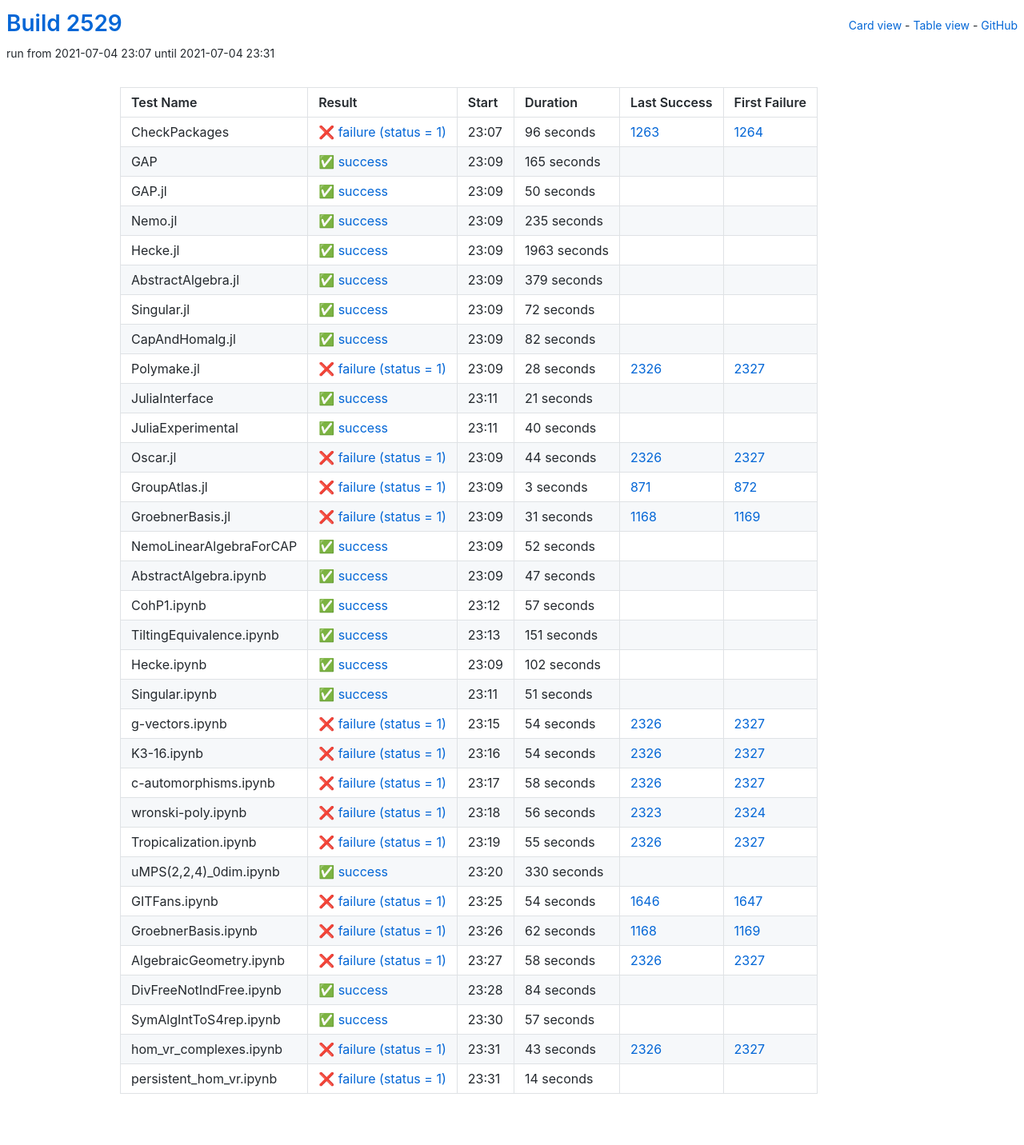
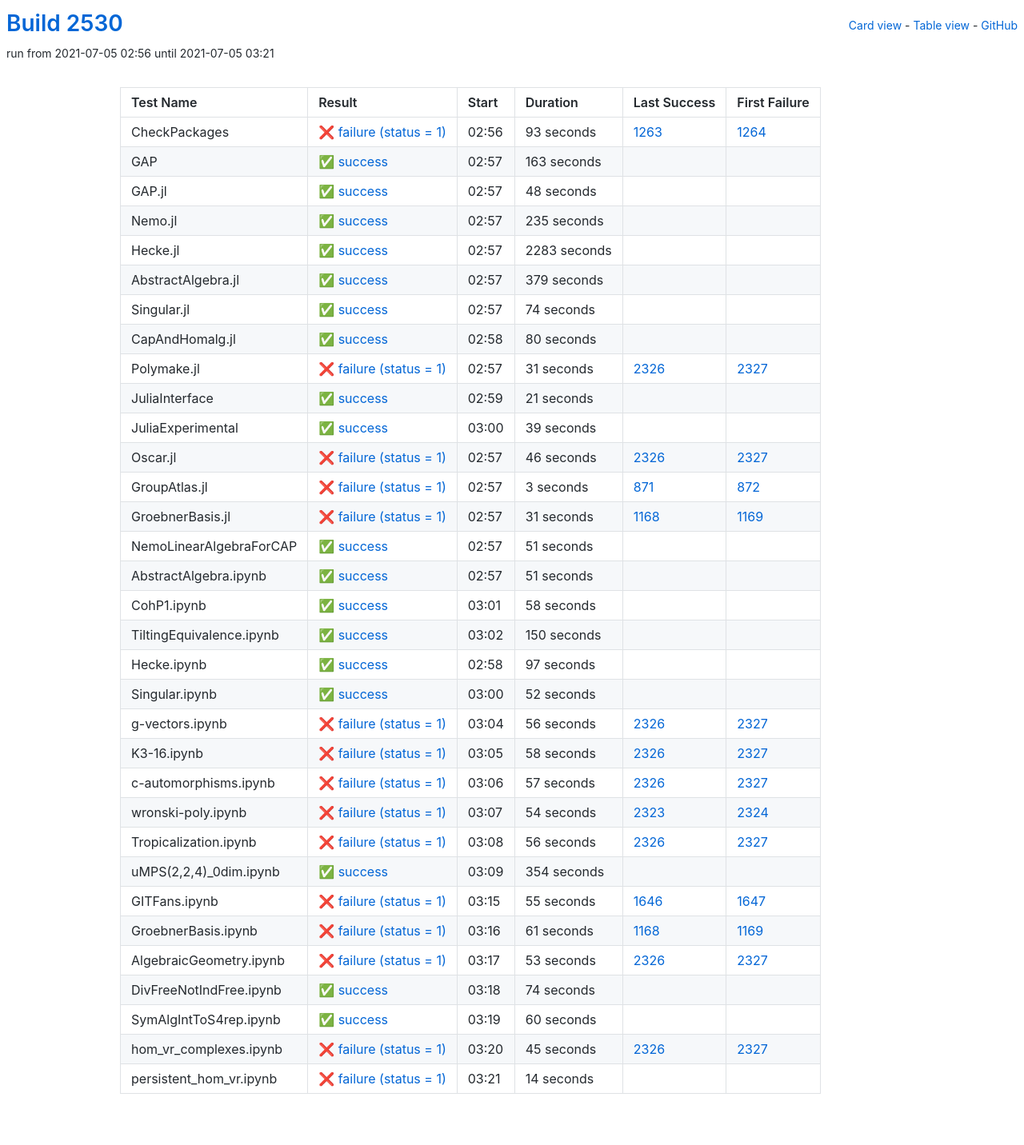
Before and after one commit to oscar-system/oscar-ci-status-stable, a Jekyll site: the page built from table.html, in a window 1280 px wide. Shown: the whole page at 80% size. Built offline with Jekyll 4.4.1, drawn with Linux system fonts in a browser that asks for light colours.

Commit message:
Build #2530

```diff
--- a/_data/ci.yml
+++ b/_data/ci.yml
@@ -1,6 +1,6 @@
 ---
-build: 2529
-build_url: https://oscarci.mathematik.uni-kl.de/job/oscar-stable/2529/
+build: 2530
+build_url: https://oscarci.mathematik.uni-kl.de/job/oscar-stable/2530/
 job: oscar-stable
 organization: oscar-system
 repo: oscar-ci-status-stable
@@ -8,44 +8,44 @@ repourl: https://github.com/oscar-system/oscar-ci-status-stable
 tests:
 - name: CheckPackages
   id: checkpackages
-  log: https://oscarci.mathematik.uni-kl.de/job/oscar-stable/2529/artifact/logs/build-2529/CheckPackages.log
-  start: 2021-07-04 23:07
+  log: https://oscarci.mathematik.uni-kl.de/job/oscar-stable/2530/artifact/logs/build-2530/CheckPackages.log
+  start: 2021-07-05 02:56
   success: false
   exitcode: 1
   status: failure
-  duration: 96
+  duration: 93
   last_success: 1263
   last_success_url: https://oscarci.mathematik.uni-kl.de/job/oscar-stable/1263/
   first_failure: 1264
   first_failure_url: https://oscarci.mathematik.uni-kl.de/job/oscar-stable/1264/
 - name: GAP
   id: gap
-  log: https://oscarci.mathematik.uni-kl.de/job/oscar-stable/2529/artifact/logs/build-2529/GAP.log
-  start: 2021-07-04 23:09
+  log: https://oscarci.mathematik.uni-kl.de/job/oscar-stable/2530/artifact/logs/build-2530/GAP.log
+  start: 2021-07-05 02:57
   success: true
   exitcode: 0
   status: success
-  duration: 165
+  duration: 163
   last_success: false
   last_success_url:
   first_failure: false
   first_failure_url:
 - name: GAP.jl
   id: gap-jl
-  log: https://oscarci.mathematik.uni-kl.de/job/oscar-stable/2529/artifact/logs/build-2529/GAP.jl.log
-  start: 2021-07-04 23:09
+  log: https://oscarci.mathematik.uni-kl.de/job/oscar-stable/2530/artifact/logs/build-2530/GAP.jl.log
+  start: 2021-07-05 02:57
   success: true
   exitcode: 0
   status: success
-  duration: 50
+  duration: 48
   last_success: false
   last_success_url:
   first_failure: false
   first_failure_url:
 - name: Nemo.jl
   id: nemo-jl
-  log: https://oscarci.mathematik.uni-kl.de/job/oscar-stable/2529/artifact/logs/build-2529/Nemo.jl.log
-  start: 2021-07-04 23:09
+  log: https://oscarci.mathematik.uni-kl.de/job/oscar-stable/2530/artifact/logs/build-2530/Nemo.jl.log
+  start: 2021-07-05 02:57
   success: true
   exitcode: 0
   status: success
@@ -56,20 +56,20 @@ tests:
   first_failure_url:
 - name: Hecke.jl
   id: hecke-jl
-  log: https://oscarci.mathematik.uni-kl.de/job/oscar-stable/2529/artifact/logs/build-2529/Hecke.jl.log
-  start: 2021-07-04 23:09
+  log: https://oscarci.mathematik.uni-kl.de/job/oscar-stable/2530/artifact/logs/build-2530/Hecke.jl.log
+  start: 2021-07-05 02:57
   success: true
   exitcode: 0
   status: success
-  duration: 1963
+  duration: 2283
   last_success: false
   last_success_url:
   first_failure: false
   first_failure_url:
 - name: AbstractAlgebra.jl
   id: abstractalgebra-jl
-  log: https://oscarci.mathematik.uni-kl.de/job/oscar-stable/2529/artifact/logs/build-2529/AbstractAlgebra.jl.log
-  start: 2021-07-04 23:09
+  log: https://oscarci.mathematik.uni-kl.de/job/oscar-stable/2530/artifact/logs/build-2530/AbstractAlgebra.jl.log
+  start: 2021-07-05 02:57
   success: true
   exitcode: 0
   status: success
@@ -80,44 +80,44 @@ tests:
   first_failure_url:
 - name: Singular.jl
   id: singular-jl
-  log: https://oscarci.mathematik.uni-kl.de/job/oscar-stable/2529/artifact/logs/build-2529/Singular.jl.log
-  start: 2021-07-04 23:09
+  log: https://oscarci.mathematik.uni-kl.de/job/oscar-stable/2530/artifact/logs/build-2530/Singular.jl.log
+  start: 2021-07-05 02:57
   success: true
   exitcode: 0
   status: success
-  duration: 72
+  duration: 74
   last_success: false
   last_success_url:
   first_failure: false
   first_failure_url:
 - name: CapAndHomalg.jl
   id: capandhomalg-jl
-  log: https://oscarci.mathematik.uni-kl.de/job/oscar-stable/2529/artifact/logs/build-2529/CapAndHomalg.jl.log
-  start: 2021-07-04 23:09
+  log: https://oscarci.mathematik.uni-kl.de/job/oscar-stable/2530/artifact/logs/build-2530/CapAndHomalg.jl.log
+  start: 2021-07-05 02:58
   success: true
   exitcode: 0
   status: success
-  duration: 82
+  duration: 80
   last_success: false
   last_success_url:
   first_failure: false
   first_failure_url:
 - name: Polymake.jl
   id: polymake-jl
-  log: https://oscarci.mathematik.uni-kl.de/job/oscar-stable/2529/artifact/logs/build-2529/Polymake.jl.log
-  start: 2021-07-04 23:09
+  log: https://oscarci.mathematik.uni-kl.de/job/oscar-stable/2530/artifact/logs/build-2530/Polymake.jl.log
+  start: 2021-07-05 02:57
   success: false
   exitcode: 1
   status: failure
-  duration: 28
+  duration: 31
   last_success: 2326
   last_success_url: https://oscarci.mathematik.uni-kl.de/job/oscar-stable/2326/
   first_failure: 2327
   first_failure_url: https://oscarci.mathematik.uni-kl.de/job/oscar-stable/2327/
 - name: JuliaInterface
   id: juliainterface
-  log: https://oscarci.mathematik.uni-kl.de/job/oscar-stable/2529/artifact/logs/build-2529/JuliaInterface.log
-  start: 2021-07-04 23:11
+  log: https://oscarci.mathematik.uni-kl.de/job/oscar-stable/2530/artifact/logs/build-2530/JuliaInterface.log
+  start: 2021-07-05 02:59
   success: true
   exitcode: 0
   status: success
@@ -128,32 +128,32 @@ tests:
   first_failure_url:
 - name: JuliaExperimental
   id: juliaexperimental
-  log: https://oscarci.mathematik.uni-kl.de/job/oscar-stable/2529/artifact/logs/build-2529/JuliaExperimental.log
-  start: 2021-07-04 23:11
+  log: https://oscarci.mathematik.uni-kl.de/job/oscar-stable/2530/artifact/logs/build-2530/JuliaExperimental.log
+  start: 2021-07-05 03:00
   success: true
   exitcode: 0
   status: success
-  duration: 40
+  duration: 39
   last_success: false
   last_success_url:
   first_failure: false
   first_failure_url:
 - name: Oscar.jl
   id: oscar-jl
-  log: https://oscarci.mathematik.uni-kl.de/job/oscar-stable/2529/artifact/logs/build-2529/Oscar.jl.log
-  start: 2021-07-04 23:09
+  log: https://oscarci.mathematik.uni-kl.de/job/oscar-stable/2530/artifact/logs/build-2530/Oscar.jl.log
+  start: 2021-07-05 02:57
   success: false
   exitcode: 1
   status: failure
-  duration: 44
+  duration: 46
   last_success: 2326
   last_success_url: https://oscarci.mathematik.uni-kl.de/job/oscar-stable/2326/
   first_failure: 2327
   first_failure_url: https://oscarci.mathematik.uni-kl.de/job/oscar-stable/2327/
 - name: GroupAtlas.jl
   id: groupatlas-jl
-  log: https://oscarci.mathematik.uni-kl.de/job/oscar-stable/2529/artifact/logs/build-2529/GroupAtlas.jl.log
-  start: 2021-07-04 23:09
+  log: https://oscarci.mathematik.uni-kl.de/job/oscar-stable/2530/artifact/logs/build-2530/GroupAtlas.jl.log
+  start: 2021-07-05 02:57
   success: false
   exitcode: 1
   status: failure
@@ -164,8 +164,8 @@ tests:
   first_failure_url: https://oscarci.mathematik.uni-kl.de/job/oscar-stable/872/
 - name: GroebnerBasis.jl
   id: groebnerbasis-jl
-  log: https://oscarci.mathematik.uni-kl.de/job/oscar-stable/2529/artifact/logs/build-2529/GroebnerBasis.jl.log
-  start: 2021-07-04 23:09
+  log: https://oscarci.mathematik.uni-kl.de/job/oscar-stable/2530/artifact/logs/build-2530/GroebnerBasis.jl.log
+  start: 2021-07-05 02:57
   success: false
   exitcode: 1
   status: failure
@@ -176,8 +176,68 @@ tests:
   first_failure_url: https://oscarci.mathematik.uni-kl.de/job/oscar-stable/1169/
 - name: NemoLinearAlgebraForCAP
   id: nemolinearalgebraforcap
-  log: https://oscarci.mathematik.uni-kl.de/job/oscar-stable/2529/artifact/logs/build-2529/NemoLinearAlgebraForCAP.log
-  start: 2021-07-04 23:09
+  log: https://oscarci.mathematik.uni-kl.de/job/oscar-stable/2530/artifact/logs/build-2530/NemoLinearAlgebraForCAP.log
+  start: 2021-07-05 02:57
+  success: true
+  exitcode: 0
+  status: success
+  duration: 51
+  last_success: false
+  last_success_url:
+  first_failure: false
+  first_failure_url:
+- name: AbstractAlgebra.ipynb
+  id: abstractalgebra-ipynb
+  log: https://oscarci.mathematik.uni-kl.de/job/oscar-stable/2530/artifact/logs/build-2530/AbstractAlgebra.ipynb.log
+  start: 2021-07-05 02:57
+  success: true
+  exitcode: 0
+  status: success
+  duration: 51
+  last_success: false
+  last_success_url:
+  first_failure: false
+  first_failure_url:
+- name: CohP1.ipynb
+  id: cohp1-ipynb
+  log: https://oscarci.mathematik.uni-kl.de/job/oscar-stable/2530/artifact/logs/build-2530/CohP1.ipynb.log
+  start: 2021-07-05 03:01
+  success: true
+  exitcode: 0
+  status: success
+  duration: 58
+  last_success: false
+  last_success_url:
+  first_failure: false
+  first_failure_url:
+- name: TiltingEquivalence.ipynb
+  id: tiltingequivalence-ipynb
+  log: https://oscarci.mathematik.uni-kl.de/job/oscar-stable/2530/artifact/logs/build-2530/TiltingEquivalence.ipynb.log
+  start: 2021-07-05 03:02
+  success: true
+  exitcode: 0
+  status: success
+  duration: 150
+  last_success: false
+  last_success_url:
+  first_failure: false
+  first_failure_url:
+- name: Hecke.ipynb
+  id: hecke-ipynb
+  log: https://oscarci.mathematik.uni-kl.de/job/oscar-stable/2530/artifact/logs/build-2530/Hecke.ipynb.log
+  start: 2021-07-05 02:58
+  success: true
+  exitcode: 0
+  status: success
+  duration: 97
+  last_success: false
+  last_success_url:
+  first_failure: false
+  first_failure_url:
+- name: Singular.ipynb
+  id: singular-ipynb
+  log: https://oscarci.mathematik.uni-kl.de/job/oscar-stable/2530/artifact/logs/build-2530/Singular.ipynb.log
+  start: 2021-07-05 03:00
   success: true
   exitcode: 0
   status: success
@@ -186,94 +246,22 @@ tests:
   last_success_url:
   first_failure: false
   first_failure_url:
-- name: AbstractAlgebra.ipynb
-  id: abstractalgebra-ipynb
-  log: https://oscarci.mathematik.uni-kl.de/job/oscar-stable/2529/artifact/logs/build-2529/AbstractAlgebra.ipynb.log
-  start: 2021-07-04 23:09
-  success: true
-  exitcode: 0
-  status: success
-  duration: 47
-  last_success: false
-  last_success_url:
-  first_failure: false
-  first_failure_url:
-- name: CohP1.ipynb
-  id: cohp1-ipynb
-  log: https://oscarci.mathematik.uni-kl.de/job/oscar-stable/2529/artifact/logs/build-2529/CohP1.ipynb.log
-  start: 2021-07-04 23:12
-  success: true
-  exitcode: 0
-  status: success
-  duration: 57
-  last_success: false
-  last_success_url:
-  first_failure: false
-  first_failure_url:
-- name: TiltingEquivalence.ipynb
-  id: tiltingequivalence-ipynb
-  log: https://oscarci.mathematik.uni-kl.de/job/oscar-stable/2529/artifact/logs/build-2529/TiltingEquivalence.ipynb.log
-  start: 2021-07-04 23:13
-  success: true
-  exitcode: 0
-  status: success
-  duration: 151
-  last_success: false
-  last_success_url:
-  first_failure: false
-  first_failure_url:
-- name: Hecke.ipynb
-  id: hecke-ipynb
-  log: https://oscarci.mathematik.uni-kl.de/job/oscar-stable/2529/artifact/logs/build-2529/Hecke.ipynb.log
-  start: 2021-07-04 23:09
-  success: true
-  exitcode: 0
-  status: success
-  duration: 102
-  last_success: false
-  last_success_url:
-  first_failure: false
-  first_failure_url:
-- name: Singular.ipynb
-  id: singular-ipynb
-  log: https://oscarci.mathematik.uni-kl.de/job/oscar-stable/2529/artifact/logs/build-2529/Singular.ipynb.log
-  start: 2021-07-04 23:11
-  success: true
-  exitcode: 0
-  status: success
-  duration: 51
-  last_success: false
-  last_success_url:
-  first_failure: false
-  first_failure_url:
 - name: g-vectors.ipynb
   id: g-vectors-ipynb
-  log: https://oscarci.mathematik.uni-kl.de/job/oscar-stable/2529/artifact/logs/build-2529/g-vectors.ipynb.log
-  start: 2021-07-04 23:15
+  log: https://oscarci.mathematik.uni-kl.de/job/oscar-stable/2530/artifact/logs/build-2530/g-vectors.ipynb.log
+  start: 2021-07-05 03:04
   success: false
   exitcode: 1
   status: failure
-  duration: 54
+  duration: 56
   last_success: 2326
   last_success_url: https://oscarci.mathematik.uni-kl.de/job/oscar-stable/2326/
   first_failure: 2327
   first_failure_url: https://oscarci.mathematik.uni-kl.de/job/oscar-stable/2327/
 - name: K3-16.ipynb
   id: k3-16-ipynb
-  log: https://oscarci.mathematik.uni-kl.de/job/oscar-stable/2529/artifact/logs/build-2529/K3-16.ipynb.log
-  start: 2021-07-04 23:16
-  success: false
-  exitcode: 1
-  status: failure
-  duration: 54
-  last_success: 2326
-  last_success_url: https://oscarci.mathematik.uni-kl.de/job/oscar-stable/2326/
-  first_failure: 2327
-  first_failure_url: https://oscarci.mathematik.uni-kl.de/job/oscar-stable/2327/
-- name: c-automorphisms.ipynb
-  id: c-automorphisms-ipynb
-  log: https://oscarci.mathematik.uni-kl.de/job/oscar-stable/2529/artifact/logs/build-2529/c-automorphisms.ipynb.log
-  start: 2021-07-04 23:17
+  log: https://oscarci.mathematik.uni-kl.de/job/oscar-stable/2530/artifact/logs/build-2530/K3-16.ipynb.log
+  start: 2021-07-05 03:05
   success: false
   exitcode: 1
   status: failure
@@ -282,118 +270,130 @@ tests:
   last_success_url: https://oscarci.mathematik.uni-kl.de/job/oscar-stable/2326/
   first_failure: 2327
   first_failure_url: https://oscarci.mathematik.uni-kl.de/job/oscar-stable/2327/
-- name: wronski-poly.ipynb
-  id: wronski-poly-ipynb
-  log: https://oscarci.mathematik.uni-kl.de/job/oscar-stable/2529/artifact/logs/build-2529/wronski-poly.ipynb.log
-  start: 2021-07-04 23:18
+- name: c-automorphisms.ipynb
+  id: c-automorphisms-ipynb
+  log: https://oscarci.mathematik.uni-kl.de/job/oscar-stable/2530/artifact/logs/build-2530/c-automorphisms.ipynb.log
+  start: 2021-07-05 03:06
   success: false
   exitcode: 1
   status: failure
-  duration: 56
+  duration: 57
+  last_success: 2326
+  last_success_url: https://oscarci.mathematik.uni-kl.de/job/oscar-stable/2326/
+  first_failure: 2327
+  first_failure_url: https://oscarci.mathematik.uni-kl.de/job/oscar-stable/2327/
+- name: wronski-poly.ipynb
+  id: wronski-poly-ipynb
+  log: https://oscarci.mathematik.uni-kl.de/job/oscar-stable/2530/artifact/logs/build-2530/wronski-poly.ipynb.log
+  start: 2021-07-05 03:07
+  success: false
+  exitcode: 1
+  status: failure
+  duration: 54
   last_success: 2323
   last_success_url: https://oscarci.mathematik.uni-kl.de/job/oscar-stable/2323/
   first_failure: 2324
   first_failure_url: https://oscarci.mathematik.uni-kl.de/job/oscar-stable/2324/
 - name: Tropicalization.ipynb
   id: tropicalization-ipynb
-  log: https://oscarci.mathematik.uni-kl.de/job/oscar-stable/2529/artifact/logs/build-2529/Tropicalization.ipynb.log
-  start: 2021-07-04 23:19
+  log: https://oscarci.mathematik.uni-kl.de/job/oscar-stable/2530/artifact/logs/build-2530/Tropicalization.ipynb.log
+  start: 2021-07-05 03:08
   success: false
   exitcode: 1
   status: failure
-  duration: 55
+  duration: 56
   last_success: 2326
   last_success_url: https://oscarci.mathematik.uni-kl.de/job/oscar-stable/2326/
   first_failure: 2327
   first_failure_url: https://oscarci.mathematik.uni-kl.de/job/oscar-stable/2327/
 - name: uMPS(2,2,4)_0dim.ipynb
   id: umps-2-2-4-0dim-ipynb
-  log: https://oscarci.mathematik.uni-kl.de/job/oscar-stable/2529/artifact/logs/build-2529/uMPS-2-2-4-_0dim.ipynb.log
-  start: 2021-07-04 23:20
+  log: https://oscarci.mathematik.uni-kl.de/job/oscar-stable/2530/artifact/logs/build-2530/uMPS-2-2-4-_0dim.ipynb.log
+  start: 2021-07-05 03:09
   success: true
   exitcode: 0
   status: success
-  duration: 330
+  duration: 354
   last_success: false
   last_success_url:
   first_failure: false
   first_failure_url:
 - name: GITFans.ipynb
   id: gitfans-ipynb
-  log: https://oscarci.mathematik.uni-kl.de/job/oscar-stable/2529/artifact/logs/build-2529/GITFans.ipynb.log
-  start: 2021-07-04 23:25
+  log: https://oscarci.mathematik.uni-kl.de/job/oscar-stable/2530/artifact/logs/build-2530/GITFans.ipynb.log
+  start: 2021-07-05 03:15
   success: false
   exitcode: 1
   status: failure
-  duration: 54
+  duration: 55
   last_success: 1646
   last_success_url: https://oscarci.mathematik.uni-kl.de/job/oscar-stable/1646/
   first_failure: 1647
   first_failure_url: https://oscarci.mathematik.uni-kl.de/job/oscar-stable/1647/
 - name: GroebnerBasis.ipynb
   id: groebnerbasis-ipynb
-  log: https://oscarci.mathematik.uni-kl.de/job/oscar-stable/2529/artifact/logs/build-2529/GroebnerBasis.ipynb.log
-  start: 2021-07-04 23:26
+  log: https://oscarci.mathematik.uni-kl.de/job/oscar-stable/2530/artifact/logs/build-2530/GroebnerBasis.ipynb.log
+  start: 2021-07-05 03:16
   success: false
   exitcode: 1
   status: failure
-  duration: 62
+  duration: 61
   last_success: 1168
   last_success_url: https://oscarci.mathematik.uni-kl.de/job/oscar-stable/1168/
   first_failure: 1169
   first_failure_url: https://oscarci.mathematik.uni-kl.de/job/oscar-stable/1169/
 - name: AlgebraicGeometry.ipynb
   id: algebraicgeometry-ipynb
-  log: https://oscarci.mathematik.uni-kl.de/job/oscar-stable/2529/artifact/logs/build-2529/AlgebraicGeometry.ipynb.log
-  start: 2021-07-04 23:27
+  log: https://oscarci.mathematik.uni-kl.de/job/oscar-stable/2530/artifact/logs/build-2530/AlgebraicGeometry.ipynb.log
+  start: 2021-07-05 03:17
   success: false
   exitcode: 1
   status: failure
-  duration: 58
+  duration: 53
   last_success: 2326
   last_success_url: https://oscarci.mathematik.uni-kl.de/job/oscar-stable/2326/
   first_failure: 2327
   first_failure_url: https://oscarci.mathematik.uni-kl.de/job/oscar-stable/2327/
 - name: DivFreeNotIndFree.ipynb
   id: divfreenotindfree-ipynb
-  log: https://oscarci.mathematik.uni-kl.de/job/oscar-stable/2529/artifact/logs/build-2529/DivFreeNotIndFree.ipynb.log
-  start: 2021-07-04 23:28
+  log: https://oscarci.mathematik.uni-kl.de/job/oscar-stable/2530/artifact/logs/build-2530/DivFreeNotIndFree.ipynb.log
+  start: 2021-07-05 03:18
   success: true
   exitcode: 0
   status: success
-  duration: 84
+  duration: 74
   last_success: false
   last_success_url:
   first_failure: false
   first_failure_url:
 - name: SymAlgIntToS4rep.ipynb
   id: symalginttos4rep-ipynb
-  log: https://oscarci.mathematik.uni-kl.de/job/oscar-stable/2529/artifact/logs/build-2529/SymAlgIntToS4rep.ipynb.log
-  start: 2021-07-04 23:30
+  log: https://oscarci.mathematik.uni-kl.de/job/oscar-stable/2530/artifact/logs/build-2530/SymAlgIntToS4rep.ipynb.log
+  start: 2021-07-05 03:19
   success: true
   exitcode: 0
   status: success
-  duration: 57
+  duration: 60
   last_success: false
   last_success_url:
   first_failure: false
   first_failure_url:
 - name: hom_vr_complexes.ipynb
   id: hom-vr-complexes-ipynb
-  log: https://oscarci.mathematik.uni-kl.de/job/oscar-stable/2529/artifact/logs/build-2529/hom_vr_complexes.ipynb.log
-  start: 2021-07-04 23:31
+  log: https://oscarci.mathematik.uni-kl.de/job/oscar-stable/2530/artifact/logs/build-2530/hom_vr_complexes.ipynb.log
+  start: 2021-07-05 03:20
   success: false
   exitcode: 1
   status: failure
-  duration: 43
+  duration: 45
   last_success: 2326
   last_success_url: https://oscarci.mathematik.uni-kl.de/job/oscar-stable/2326/
   first_failure: 2327
   first_failure_url: https://oscarci.mathematik.uni-kl.de/job/oscar-stable/2327/
 - name: persistent_hom_vr.ipynb
   id: persistent-hom-vr-ipynb
-  log: https://oscarci.mathematik.uni-kl.de/job/oscar-stable/2529/artifact/logs/build-2529/persistent_hom_vr.ipynb.log
-  start: 2021-07-04 23:31
+  log: https://oscarci.mathematik.uni-kl.de/job/oscar-stable/2530/artifact/logs/build-2530/persistent_hom_vr.ipynb.log
+  start: 2021-07-05 03:21
   success: false
   exitcode: 1
   status: failure
```
Also changed, not shown: README.md.
